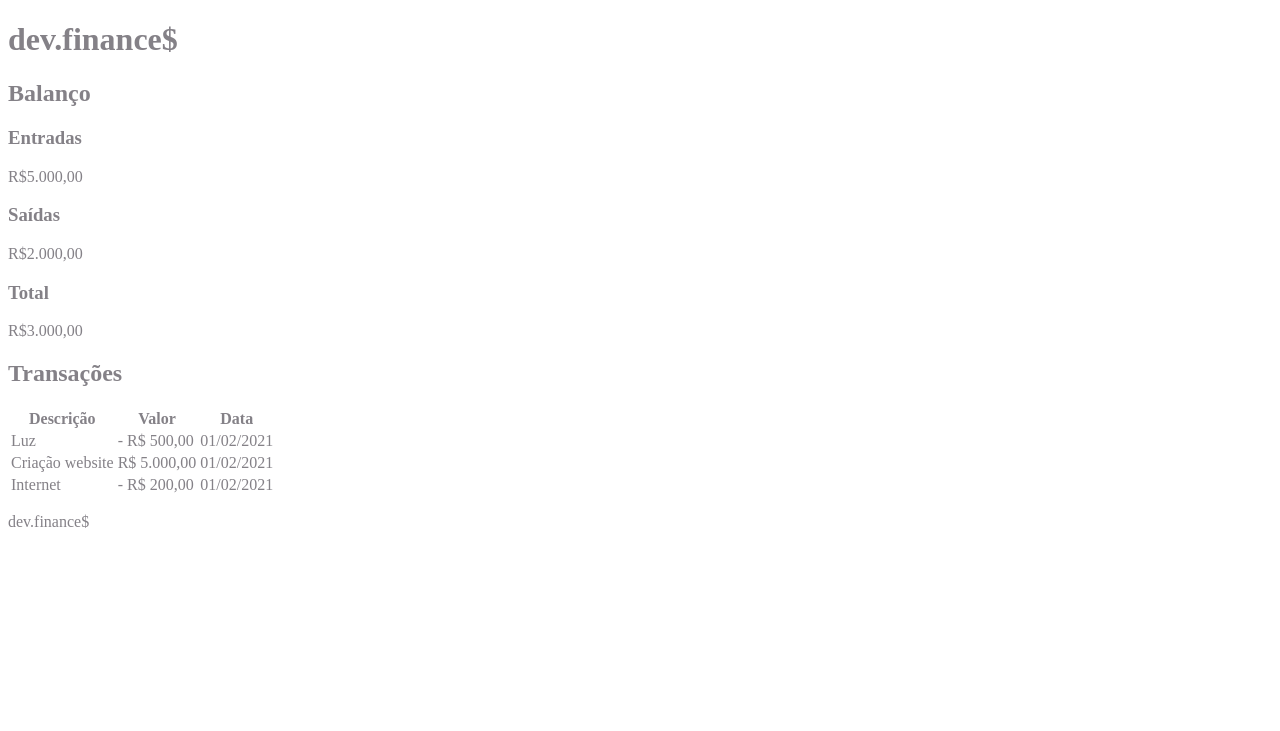
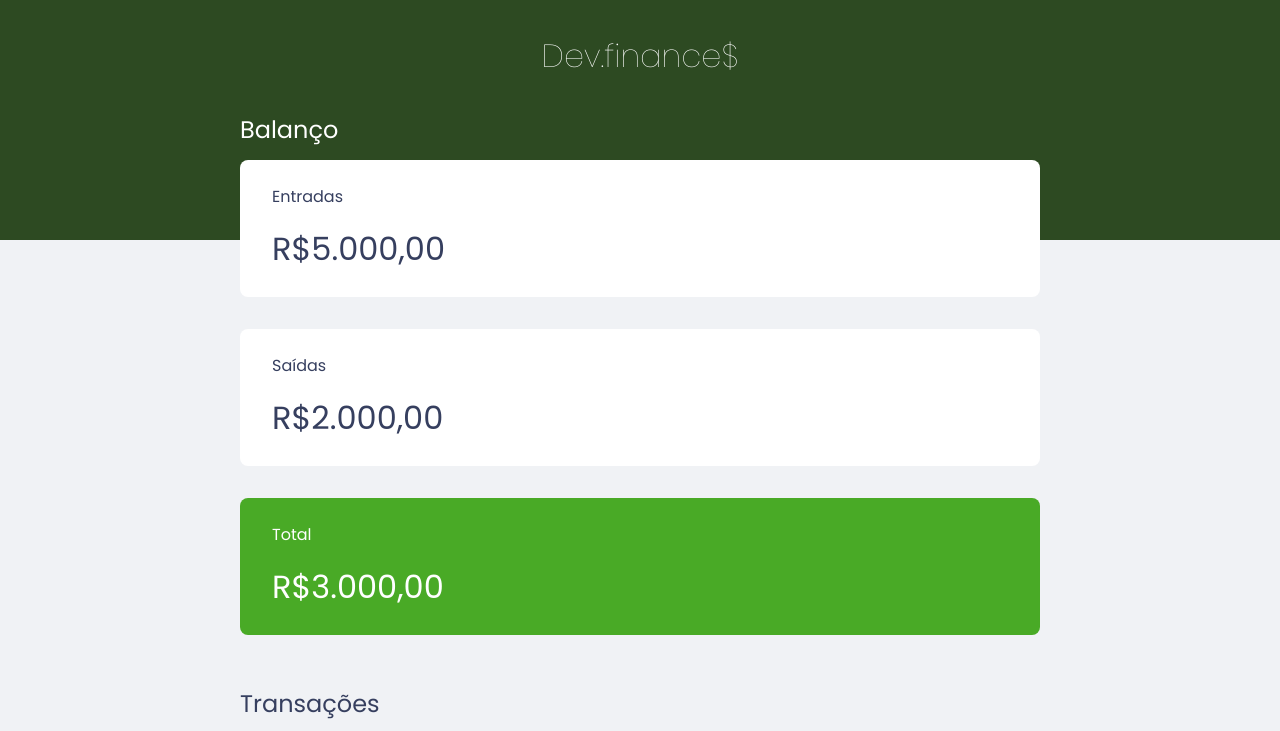
Before and after one commit to LucasLaminM/appfinancas, a plain HTML site: page index.html in a window 1280 px wide. Shown: the top 731 px of the page. Drawn offline with Linux system fonts and the light colour scheme.

Commit message:
css finally

```diff
--- a/index.html
+++ b/index.html
@@ -3,17 +3,19 @@
   <head>
     <meta charset="UTF-8" />
     <meta name="viewport" content="width=device-width, initial-scale=1.0" />
-    <title>dev.finance$</title>
+    <title>Dev.finance$</title>
 
     <link rel="stylesheet" href="./style.css">
+    <link rel="preconnect" href="https://fonts.gstatic.com">
+    <link href="https://fonts.googleapis.com/css2?family=Poppins:ital,wght@0,100;0,200;0,400;0,700;1,100;1,400;1,700&display=swap" rel="stylesheet">
 
   </head>
   <body>
     <header>
-      <h1 id="logo">dev.finance$</h1>
+      <h1 id="logo">Dev.finance$</h1>
     </header>
 
-    <main>
+    <main class="container">
       <section id="balance">
         <h2>Balanço</h2>
 
@@ -27,7 +29,7 @@
             <p>R$2.000,00</p>
         </div>
 
-        <div class="card">
+        <div class="card total">
             <h3>Total</h3>
             <p>R$3.000,00</p>
         </div>
@@ -48,19 +50,19 @@
         </thead>
         <tbody>
           <tr>
-            <td>Luz</td>
-            <td>- R$ 500,00</td>
-            <td>01/02/2021</td>
+            <td class="description">Luz</td>
+            <td class="expense">- R$ 500,00</td>
+            <td class="date">01/02/2021</td>
           </tr>
           <tr>
-            <td>Criação website</td>
-            <td>R$ 5.000,00</td>
-            <td>01/02/2021</td>
+            <td class="description">Criação website</td>
+            <td class="income class="date"">R$ 5.000,00</td>
+            <td class="date">01/02/2021</td>
           </tr>
           <tr>
-            <td>Internet</td>
-            <td>- R$ 200,00</td>
-            <td>01/02/2021</td>
+            <td class="description">Internet</td>
+            <td class="expense">- R$ 200,00</td>
+            <td class="date">01/02/2021</td>
           </tr>
         </tbody>
       </table>
--- a/style.css
+++ b/style.css
@@ -1,3 +1,130 @@
-body{
-    color: rgba(9,3,15,0.5);
+/*Global ============ */
+:root {
+    --dark-blue: #363f5f;
 }
+
+* {
+    margin: 0;
+    padding: 0;
+    box-sizing: border-box;
+}
+
+body {
+    background: #f0f2f5;
+    font-family: 'Poppins', sans-serif;
+}
+
+.container {
+    width: min(90vw, 800px);
+    margin: auto;
+}
+
+/* Titles ============== */
+h2 {
+    margin-top: 3.2rem;
+    margin-bottom: 0.8rem;
+    color: var(--dark-blue);
+    font-weight: normal;
+}
+
+
+/* Header ============== */
+header {
+    background: #2d4a22;
+    padding: 2rem 0 10rem;
+    text-align: center;
+}
+
+#logo {
+    color: #fff;
+    font-weight: 100;
+}
+
+/* Balance ============== */
+#balance {
+    margin-top: -8rem;
+}
+
+#balance h2 {
+    color:#fff;
+    margin-top: 0;
+}
+
+/* Cards ============== */
+.card {
+    background: #fff;
+    padding: 1.5rem 2rem;
+    border-radius: 0.50rem;
+    margin-bottom: 2rem;
+    color: var(--dark-blue);
+  /*  box-shadow: 0.1rem 0.1rem 1px #000; */
+}
+
+.card h3 {
+    font-weight: normal;
+    font-size: 1rem;
+}
+
+.card p {
+    font-size: 2rem;
+    line-height: 3rem;
+    margin-top: 1rem;
+}
+
+.card.total {
+    background: #49AA26;
+    color: #fff;
+}
+
+/* Table ============== */
+#data-table {
+    width: 100%;
+    border-spacing: 0 0.5rem;
+    color: #707279;
+}
+
+table thead tr th:first-child,
+table tbody tr td:first-child, {
+    border-radius: 0.25rem 0 0 0.25rem;
+}
+
+table thead th {
+    background: white;
+    font-weight: normal;
+    padding: 1rem 2rem;
+    text-align: left;
+}
+
+table tbody tr {
+    opacity: 0.7;
+}
+
+table tbody tr:hover {
+    opacity: 1;
+}
+
+table tbody td {
+    background: white;
+    padding: 1rem 2rem;
+}
+td.description {
+    color: var(--dark-blue);
+}
+
+td.income {
+    color: #12a454;
+}
+
+td.expense {
+    color: #e92929;
+}
+
+/* Footer ============== */
+footer {
+    text-align: center;
+    padding 4rem 0 2rem
+    color: var(--dark-blue);
+    opacity: 0.8;
+    margin-top: 2rem;
+    margin-bottom: 3rem;
+}
```
